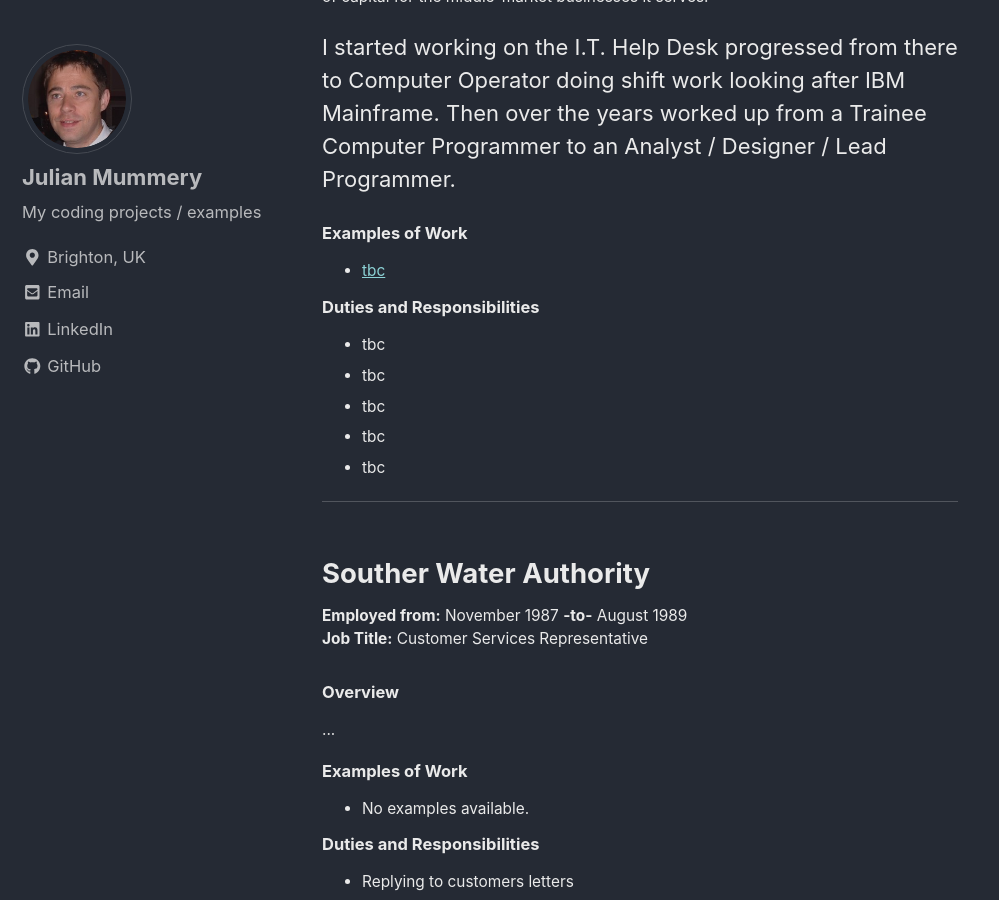
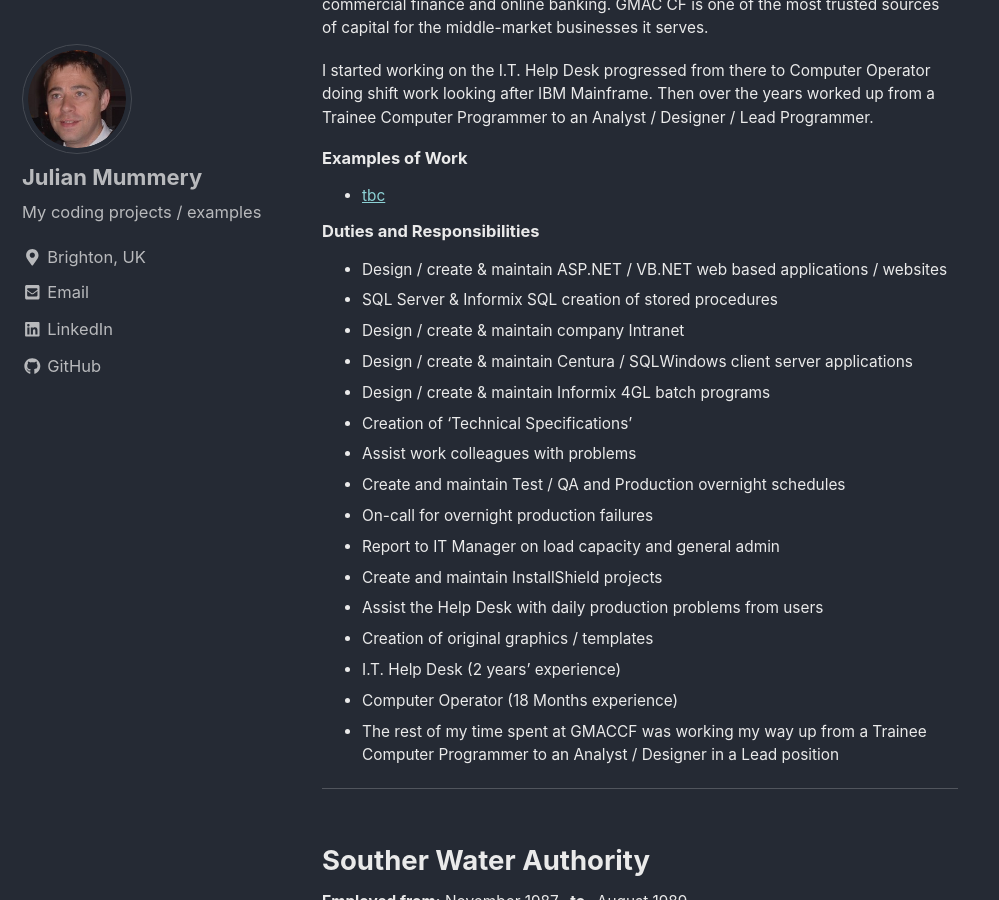
Before and after one commit to julianmummery/julianmummery.github.io, a Jekyll site: the page built from _pages/experience.md, in a window 1280 px wide and 900 px high, scrolled down 4838 px. Shown: the whole window, without its empty margins (0-999 px from the left). Built offline with Jekyll 4.4.1, drawn with Linux system fonts in a browser that asks for light colours; nearby versions of some CDN libraries; some of the changed text lies outside the part shown.

Commit message:
Update experience.md

```diff
--- a/_pages/experience.md
+++ b/_pages/experience.md
@@ -84,22 +84,23 @@ Displayed in reverse chronological order: -
 <p style="font-size:0.70em; margin-top:0; margin-bottom: 0;"><strong>Employed from:</strong> April 2008 <strong>-to-</strong> June 2008</p>
 <p style="font-size:0.70em; margin-top:0; margin-bottom: 0;"><strong>Job Title:</strong> Windows Application Developer</p>
 <h5>Overview</h5>
-<p style="font-size:0.70em;">tbc. I left this role due to a better job opportunity that was offered to me by Dynamic Technical Concepts Ltd.</p>
+<p style="font-size:0.70em;">Creating Windows desktop applications. I left this role due to a better job opportunity that was offered to me by Dynamic Technical Concepts Ltd.</p>
 <h5 style="margin-top: 0px">Examples of Work</h5>
 <ul style="font-size:0.70em;">
   <li><a href="https://github.com/julianmummery/tbc" target="_blank">tbc</a></li>
 </ul>
 <h5 style="margin-top: 0px">Duties and Responsibilities</h5>
 <ul style="font-size:0.70em;">
-  <li>tbc</li>
-  <li>tbc</li>
-  <li>tbc</li>
-  <li>tbc</li>
-  <li>tbc</li>
+  <li>Design / create & maintain ASP.NET / VB.NET applications</li>
+  <li>Design / create & maintain VB6 applications</li>
+  <li>Design / create & maintain reports</li>
+  <li>Liaise with clients in a ‘Business Analysis’ role</li>
+  <li>Assist work colleagues with problems</li>
+  <li>Creation of ‘Technical Specifications’</li>
 </ul>
 
 <hr/>
-<h2>Berkely Alexander Ltd</h2>
+<h2>Berkeley Alexander Ltd</h2>
 <p style="font-size:0.70em; margin-top:0; margin-bottom: 0;"><strong>Employed from:</strong> November 2006 <strong>-to-</strong> March 2008</p>
 <p style="font-size:0.70em; margin-top:0; margin-bottom: 0;"><strong>Job Title:</strong> Systems Support Analyst / Programmer</p>
 <h5>Overview</h5>
@@ -149,7 +150,7 @@ Displayed in reverse chronological order: -
 <p style="font-size:0.70em; margin-top:0; margin-bottom: 0;"><strong>Job Title:</strong> Customer Services Representative</p>
 <h5>Overview</h5>
 <p style="font-size:0.70em;">GMAC Commercial Finance (GMAC CF) is a subsidiary of GMAC Financial Services, a bank holding company with operations in North America, South America, Europe and Asia-Pacific. GMAC specializes in automotive finance, real estate finance, insurance, commercial finance and online banking. GMAC CF is one of the most trusted sources of capital for the middle-market businesses it serves.</p>
-<p>I started working on the I.T. Help Desk progressed from there to Computer Operator doing shift work looking after IBM Mainframe. Then over the years worked up from a Trainee Computer Programmer to an Analyst / Designer / Lead Programmer.
+<p style="font-size:0.70em;">I started working on the I.T. Help Desk progressed from there to Computer Operator doing shift work looking after IBM Mainframe. Then over the years worked up from a Trainee Computer Programmer to an Analyst / Designer / Lead Programmer.
 </p>
 <h5 style="margin-top: 0px">Examples of Work</h5>
 <ul style="font-size:0.70em;">
@@ -157,11 +158,22 @@ Displayed in reverse chronological order: -
 </ul>
 <h5 style="margin-top: 0px">Duties and Responsibilities</h5>
 <ul style="font-size:0.70em;">
-  <li>tbc</li>
-  <li>tbc</li>
-  <li>tbc</li>
-  <li>tbc</li>
-  <li>tbc</li>
+  <li>Design / create & maintain ASP.NET / VB.NET web based applications / websites</li>
+  <li>SQL Server & Informix SQL creation of stored procedures</li>
+  <li>Design / create & maintain company Intranet</li>
+  <li>Design / create & maintain Centura / SQLWindows client server applications</li>
+  <li>Design / create & maintain Informix 4GL batch programs</li>
+  <li>Creation of ‘Technical Specifications’</li>
+  <li>Assist work colleagues with problems</li>
+  <li>Create and maintain Test / QA and Production overnight schedules</li>
+  <li>On-call for overnight production failures</li>
+  <li>Report to IT Manager on load capacity and general admin</li>
+  <li>Create and maintain InstallShield projects</li>
+  <li>Assist the Help Desk with daily production problems from users</li>
+  <li>Creation of original graphics / templates</li>
+  <li>I.T. Help Desk (2 years’ experience)</li>
+  <li>Computer Operator (18 Months experience)</li>
+  <li>The rest of my time spent at GMACCF was working my way up from a Trainee Computer Programmer to an Analyst / Designer in a Lead position</li>
 </ul>
 
 <hr/>
```
